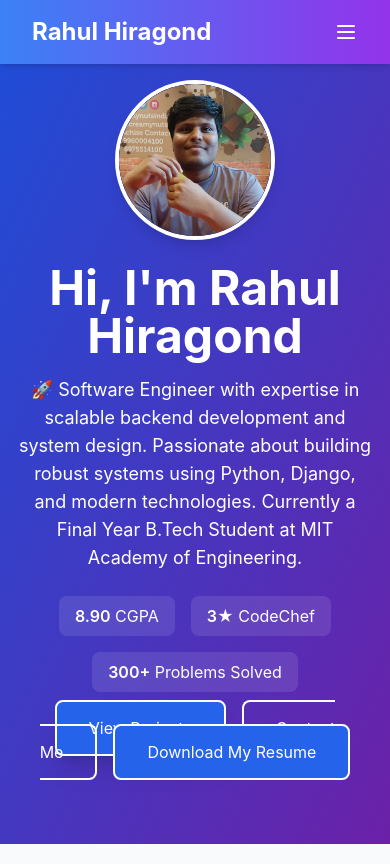
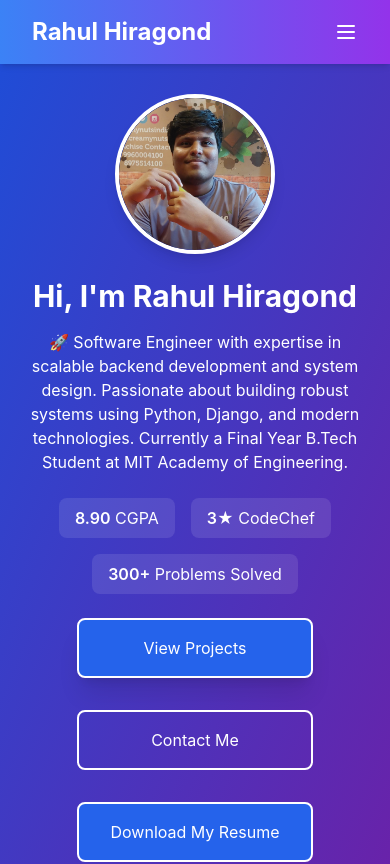
Before and after one commit to rahul4507/rahulhiragond.me, a React (Create React App) app: page / in a window 390 px wide. Shown: the top 864 px of the page. Built offline with nearby package versions, Linux system fonts and the light colour scheme.

Commit message:
handlled for mobile layout

```diff
--- a/src/components/Hero.js
+++ b/src/components/Hero.js
@@ -3,15 +3,19 @@ import React from "react";
 const Hero = () => (
   <section
     id="home"
-    className="flex flex-col items-center justify-center h-screen bg-gradient-to-br from-blue-700 to-purple-800 text-white text-center px-4"
+    className="flex flex-col items-center justify-center min-h-screen bg-gradient-to-br from-blue-700 to-purple-800 text-white text-center px-4"
   >
+    <div className="flex flex-col items-center justify-center min-h-screen  text-white text-center px-26 mt-20">
+
     <img
       src="/profile.jpg"
       alt="Rahul Hiragond"
-      className="rounded-full w-40 mb-6 border-4 border-white shadow-lg"
+      className="rounded-full w-40 mb-6 border-4 border-white shadow-lg sm:w-32 md:w-40 lg:w-40"
     />
-    <h1 className="text-5xl font-bold mb-4">Hi, I'm Rahul Hiragond</h1>
-    <p className="text-lg mb-6 max-w-xl">
+    <h1 className="text-3xl sm:text-4xl md:text-5xl font-bold mb-4">
+      Hi, I'm Rahul Hiragond
+    </h1>
+    <p className="text-base sm:text-lg mb-6 max-w-xl mx-auto">
       🚀 Software Engineer with expertise in scalable backend development and system design.
       Passionate about building robust systems using Python, Django, and modern technologies.
       Currently a Final Year B.Tech Student at MIT Academy of Engineering.
@@ -27,10 +31,10 @@ const Hero = () => (
         <span className="font-semibold">300+</span> Problems Solved
       </div>
     </div>
-    <div className="space-x-4">
+    <div className="flex flex-col sm:flex-row justify-center gap-4 space-y-4 sm:space-y-0 mb-12">
       <a
         href="#projects"
-        className="bg-blue-600 text-white border-2 border-white  px-8 py-4 rounded-lg shadow-xl hover:bg-white hover:text-blue-600 transition duration-300 transform hover:scale-105"
+        className="bg-blue-600 text-white border-2 border-white px-8 py-4 rounded-lg shadow-xl hover:bg-white hover:text-blue-600 transition duration-300 transform hover:scale-105"
       >
         View Projects
       </a>
@@ -41,12 +45,13 @@ const Hero = () => (
         Contact Me
       </a>
       <a
-        href="/resume.pdf"
+        href="/Rahul-Hiragond.pdf"
         className="bg-blue-600 text-white border-2 border-white px-8 py-4 rounded-lg hover:bg-white hover:text-blue-600 transition duration-300 transform hover:scale-105"
       >
         Download My Resume
       </a>
     </div>
+  </div>
   </section>
 );
 
```
Also changed, not shown: 1 other file (tests, documents, lock files or other folders).
